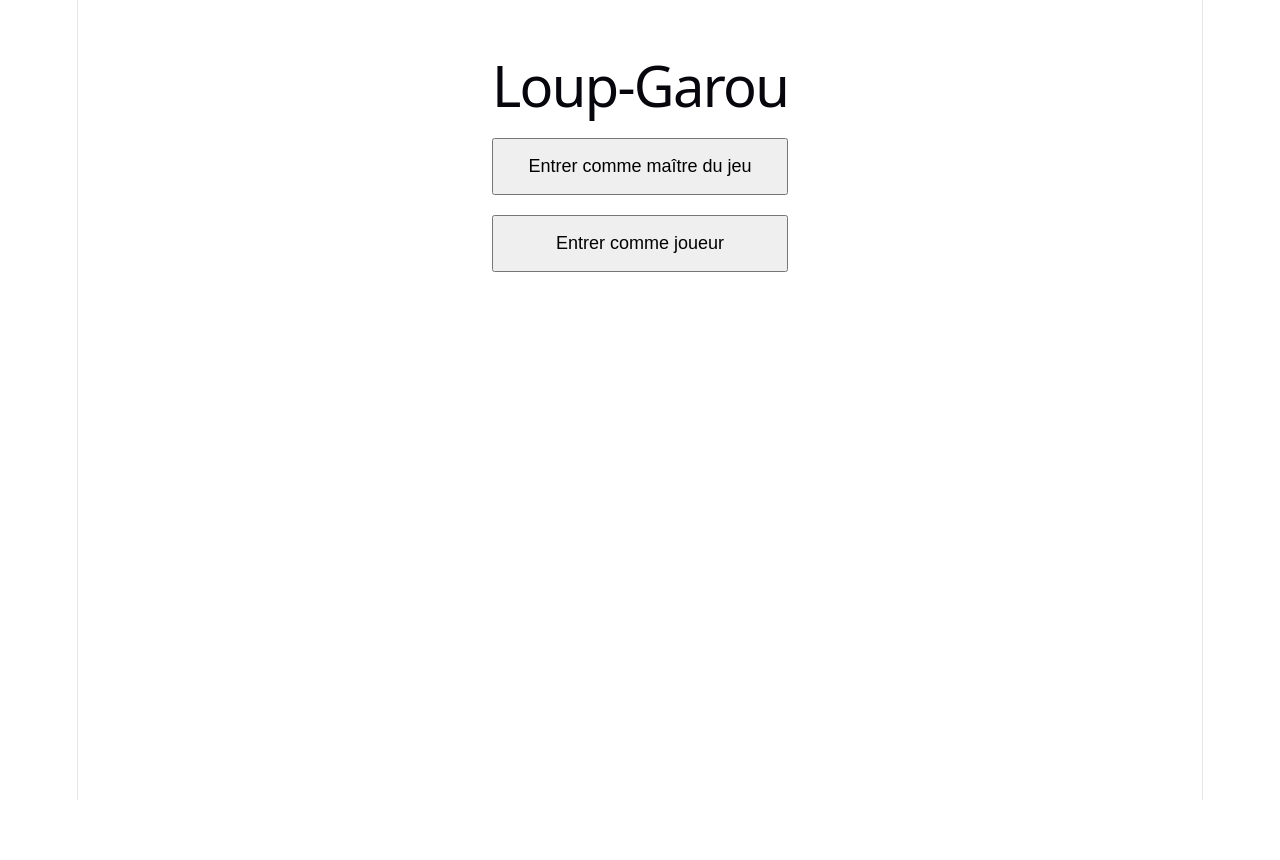
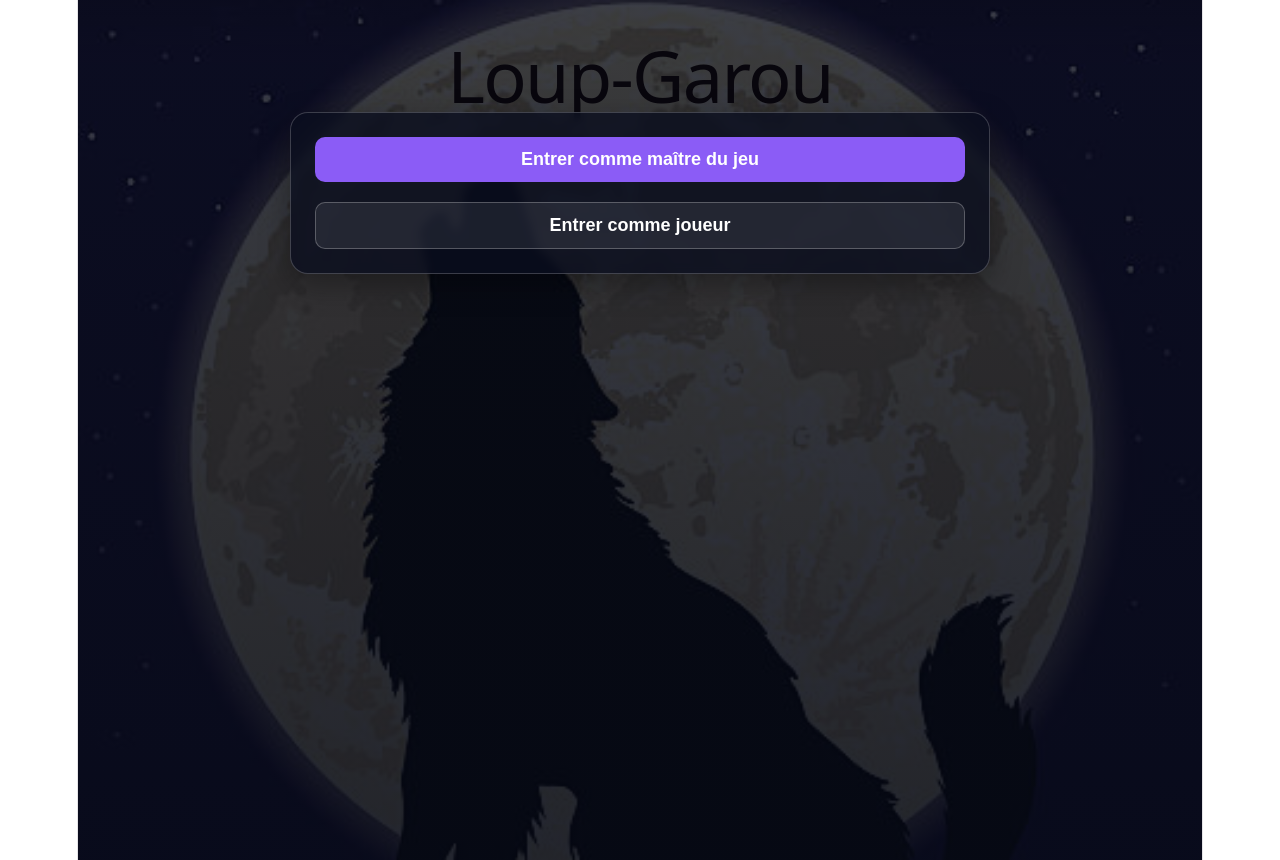
Before and after one commit to SOROFH-2S/loup-garou-app, a React (Vite) app: page / in a window 1280 px wide. Before the commit the page ends 800 px from the top, so only its background shows below. Built offline with nearby package versions, Linux system fonts and the light colour scheme.

Commit message:
Ajout fond image loup

```diff
--- a/src/App.jsx
+++ b/src/App.jsx
@@ -1,5 +1,6 @@
 import { useEffect, useMemo, useState } from "react"
 import { supabase } from "./supabase"
+import wolfMoon from "./assets/wolf-moon.png"
 
 const ROLE_LABELS = {
   loup: "Loup-garou",
@@ -61,21 +62,6 @@ function App() {
       sessionStorage.setItem("lg_session_id", sessionId)
     }
     return sessionId
-  }
-
-  function resetLocalState() {
-    setMessage("")
-    setCurrentGame(null)
-    setPlayers([])
-    setExpectedPlayers(4)
-    setRoleConfig({
-      ...EMPTY_ROLE_CONFIG,
-      loup: 1,
-      villageois: 3,
-    })
-    setJoinCode("")
-    setPlayerName("")
-    setHostName("")
   }
 
   function normalizeName(name) {
@@ -594,6 +580,56 @@ function App() {
 
   const me = players.find((p) => p.session_id === mySessionId)
 
+  const pageStyle = {
+    minHeight: "100vh",
+    backgroundImage: `linear-gradient(rgba(5, 8, 20, 0.78), rgba(5, 8, 20, 0.88)), url(${wolfMoon})`,
+    backgroundSize: "cover",
+    backgroundPosition: "center",
+    backgroundRepeat: "no-repeat",
+    padding: "30px 16px",
+    color: "white",
+  }
+
+  const panelStyle = {
+    background: "rgba(10, 14, 30, 0.78)",
+    border: "1px solid rgba(255,255,255,0.2)",
+    borderRadius: "18px",
+    padding: "24px",
+    backdropFilter: "blur(5px)",
+    boxShadow: "0 10px 30px rgba(0,0,0,0.35)",
+  }
+
+  const inputStyle = {
+    padding: "12px",
+    width: "100%",
+    marginBottom: "12px",
+    borderRadius: "10px",
+    border: "1px solid rgba(255,255,255,0.25)",
+    background: "rgba(255,255,255,0.08)",
+    color: "white",
+    outline: "none",
+  }
+
+  const buttonStyle = {
+    padding: "12px 16px",
+    cursor: "pointer",
+    borderRadius: "10px",
+    border: "none",
+    background: "#8b5cf6",
+    color: "white",
+    fontWeight: "bold",
+  }
+
+  const secondaryButtonStyle = {
+    padding: "12px 16px",
+    cursor: "pointer",
+    borderRadius: "10px",
+    border: "1px solid rgba(255,255,255,0.25)",
+    background: "rgba(255,255,255,0.08)",
+    color: "white",
+    fontWeight: "bold",
+  }
+
   if (currentGame) {
     const currentRoleConfig = currentGame.role_config || {}
     const isLobby = currentGame.status === "lobby"
@@ -602,10 +638,11 @@ function App() {
 
     if (entryMode === "host" && isLobby) {
       return (
-        <div style={{ padding: "40px", fontFamily: "Arial", maxWidth: "950px", margin: "0 auto" }}>
-          <h1>Loup-Garou</h1>
+        <div style={pageStyle}>
+          <div style={{ maxWidth: "980px", margin: "0 auto" }}>
+            <h1 style={{ textAlign: "center", fontSize: "64px", marginBottom: "24px" }}>Loup-Garou</h1>
 
-          <div style={{ border: "1px solid #ccc", borderRadius: "12px", padding: "20px", marginTop: "20px" }}>
+            <div style={panelStyle}>
               <h2>Salle d’attente maître du jeu</h2>
 
               <p><strong>Code de la partie :</strong> {currentGame.code}</p>
@@ -618,7 +655,7 @@ function App() {
                 min="4"
                 value={expectedPlayers}
                 onChange={(e) => setExpectedPlayers(Number(e.target.value))}
-              style={{ padding: "10px", width: "100%", marginTop: "5px", marginBottom: "15px" }}
+                style={inputStyle}
               />
 
               <div style={{ display: "flex", gap: "12px", flexWrap: "wrap", marginBottom: "15px" }}>
@@ -628,7 +665,7 @@ function App() {
                     setRoleConfig(suggested)
                     setMessage("Composition suggérée générée")
                   }}
-                style={{ padding: "10px 16px", cursor: "pointer" }}
+                  style={buttonStyle}
                 >
                   Générer une composition intelligente
                 </button>
@@ -638,7 +675,7 @@ function App() {
                     setRoleConfig({ ...EMPTY_ROLE_CONFIG })
                     setMessage("Composition remise à zéro")
                   }}
-                style={{ padding: "10px 16px", cursor: "pointer" }}
+                  style={secondaryButtonStyle}
                 >
                   Réinitialiser les rôles
                 </button>
@@ -653,10 +690,11 @@ function App() {
                     display: "flex",
                     alignItems: "center",
                     justifyContent: "space-between",
-                  border: "1px solid #555",
-                  borderRadius: "8px",
-                  padding: "10px",
+                    border: "1px solid rgba(255,255,255,0.18)",
+                    borderRadius: "12px",
+                    padding: "12px",
                     marginBottom: "10px",
+                    background: "rgba(255,255,255,0.04)",
                   }}
                 >
                   <span>{ROLE_LABELS[roleKey]}</span>
@@ -664,7 +702,7 @@ function App() {
                   <div style={{ display: "flex", alignItems: "center", gap: "10px" }}>
                     <button
                       onClick={() => changeRoleCount(roleKey, -1)}
-                    style={{ padding: "4px 10px", cursor: "pointer" }}
+                      style={secondaryButtonStyle}
                     >
                       -
                     </button>
@@ -673,7 +711,7 @@ function App() {
 
                     <button
                       onClick={() => changeRoleCount(roleKey, 1)}
-                    style={{ padding: "4px 10px", cursor: "pointer" }}
+                      style={buttonStyle}
                     >
                       +
                     </button>
@@ -684,11 +722,11 @@ function App() {
               <p><strong>Total des rôles :</strong> {totalConfiguredRoles} / {expectedPlayers}</p>
 
               <div style={{ display: "flex", gap: "12px", marginTop: "15px", flexWrap: "wrap" }}>
-              <button onClick={saveHostConfiguration} style={{ padding: "10px 16px", cursor: "pointer" }}>
+                <button onClick={saveHostConfiguration} style={secondaryButtonStyle}>
                   Sauvegarder la configuration
                 </button>
 
-              <button onClick={startGame} style={{ padding: "10px 16px", cursor: "pointer" }}>
+                <button onClick={startGame} style={buttonStyle}>
                   Lancer la partie
                 </button>
               </div>
@@ -707,15 +745,17 @@ function App() {
               {message && <p style={{ marginTop: "20px", fontWeight: "bold" }}>{message}</p>}
             </div>
           </div>
+        </div>
       )
     }
 
     if (entryMode === "host" && (isStarted || isEnded)) {
       return (
-        <div style={{ padding: "40px", fontFamily: "Arial", maxWidth: "1000px", margin: "0 auto" }}>
-          <h1>Loup-Garou</h1>
+        <div style={pageStyle}>
+          <div style={{ maxWidth: "1000px", margin: "0 auto" }}>
+            <h1 style={{ textAlign: "center", fontSize: "64px", marginBottom: "24px" }}>Loup-Garou</h1>
 
-          <div style={{ border: "1px solid #ccc", borderRadius: "12px", padding: "20px", marginTop: "20px" }}>
+            <div style={panelStyle}>
               <h2>Interface maître du jeu</h2>
 
               <p><strong>Code de la partie :</strong> {currentGame.code}</p>
@@ -723,7 +763,7 @@ function App() {
               <p><strong>Maître du jeu :</strong> {currentGame.host_name}</p>
 
               {isEnded && (
-              <p style={{ marginTop: "20px", fontWeight: "bold", color: "tomato" }}>
+                <p style={{ marginTop: "20px", fontWeight: "bold", color: "#ff6b57" }}>
                   Partie terminée{currentGame.winner ? ` — ${currentGame.winner}` : ""}
                 </p>
               )}
@@ -740,7 +780,7 @@ function App() {
 
                     <button
                       onClick={() => markPlayerDead(player.id, !player.alive)}
-                    style={{ marginLeft: "12px", padding: "6px 10px", cursor: "pointer" }}
+                      style={{ ...secondaryButtonStyle, marginLeft: "12px" }}
                     >
                       {player.alive ? "Marquer mort" : "Rendre vivant"}
                     </button>
@@ -750,22 +790,22 @@ function App() {
 
               <h3>Fin manuelle</h3>
               <div style={{ display: "flex", gap: "10px", flexWrap: "wrap" }}>
-              <button onClick={() => endGameManually("Le village gagne")} style={{ padding: "10px 14px", cursor: "pointer" }}>
+                <button onClick={() => endGameManually("Le village gagne")} style={secondaryButtonStyle}>
                   Village gagne
                 </button>
-              <button onClick={() => endGameManually("Les loups gagnent")} style={{ padding: "10px 14px", cursor: "pointer" }}>
+                <button onClick={() => endGameManually("Les loups gagnent")} style={secondaryButtonStyle}>
                   Loups gagnent
                 </button>
-              <button onClick={() => endGameManually("Cupidon gagne")} style={{ padding: "10px 14px", cursor: "pointer" }}>
+                <button onClick={() => endGameManually("Cupidon gagne")} style={secondaryButtonStyle}>
                   Cupidon gagne
                 </button>
-              <button onClick={() => endGameManually("Le pyromane gagne")} style={{ padding: "10px 14px", cursor: "pointer" }}>
+                <button onClick={() => endGameManually("Le pyromane gagne")} style={secondaryButtonStyle}>
                   Pyromane gagne
                 </button>
               </div>
 
               <div style={{ marginTop: "20px" }}>
-              <button onClick={newGame} style={{ padding: "10px 16px", cursor: "pointer" }}>
+                <button onClick={newGame} style={buttonStyle}>
                   Nouvelle partie
                 </button>
               </div>
@@ -773,14 +813,16 @@ function App() {
               {message && <p style={{ marginTop: "20px", fontWeight: "bold" }}>{message}</p>}
             </div>
           </div>
+        </div>
       )
     }
 
     return (
-      <div style={{ padding: "40px", fontFamily: "Arial", maxWidth: "850px", margin: "0 auto" }}>
-        <h1>Loup-Garou</h1>
+      <div style={pageStyle}>
+        <div style={{ maxWidth: "850px", margin: "0 auto" }}>
+          <h1 style={{ textAlign: "center", fontSize: "64px", marginBottom: "24px" }}>Loup-Garou</h1>
 
-        <div style={{ border: "1px solid #ccc", borderRadius: "12px", padding: "20px", marginTop: "20px" }}>
+          <div style={panelStyle}>
             <h2>{isLobby ? "Salle d’attente" : "Interface joueur"}</h2>
 
             <p><strong>Code de la partie :</strong> {currentGame.code}</p>
@@ -789,7 +831,7 @@ function App() {
             <p><strong>Joueurs connectés :</strong> {players.length} / {currentGame.expected_players}</p>
 
             {isEnded && (
-            <p style={{ marginTop: "20px", fontWeight: "bold", color: "tomato" }}>
+              <p style={{ marginTop: "20px", fontWeight: "bold", color: "#ff6b57" }}>
                 Partie terminée{currentGame.winner ? ` — ${currentGame.winner}` : ""}
               </p>
             )}
@@ -813,7 +855,7 @@ function App() {
             )}
 
             {me && (
-            <p style={{ marginTop: "10px", fontWeight: "bold", color: me.alive ? "lightgreen" : "tomato" }}>
+              <p style={{ marginTop: "10px", fontWeight: "bold", color: me.alive ? "lightgreen" : "#ff6b57" }}>
                 Tu es {me.alive ? "vivant" : "mort"}
               </p>
             )}
@@ -827,15 +869,17 @@ function App() {
             {message && <p style={{ marginTop: "20px", fontWeight: "bold" }}>{message}</p>}
           </div>
         </div>
+      </div>
     )
   }
 
   if (entryMode === "host") {
     return (
-      <div style={{ padding: "40px", fontFamily: "Arial", maxWidth: "700px", margin: "0 auto" }}>
-        <h1>Loup-Garou</h1>
+      <div style={pageStyle}>
+        <div style={{ maxWidth: "700px", margin: "0 auto" }}>
+          <h1 style={{ textAlign: "center", fontSize: "64px", marginBottom: "24px" }}>Loup-Garou</h1>
 
-        <div style={{ marginTop: "30px", padding: "20px", border: "1px solid #ccc", borderRadius: "10px" }}>
+          <div style={panelStyle}>
             <h2>Entrer comme maître du jeu</h2>
 
             <input
@@ -843,10 +887,10 @@ function App() {
               placeholder="Nom du maître du jeu"
               value={hostName}
               onChange={(e) => setHostName(e.target.value)}
-            style={{ padding: "10px", width: "100%", marginBottom: "10px" }}
+              style={inputStyle}
             />
 
-          <button onClick={createGameAsHost} style={{ padding: "10px 16px", cursor: "pointer" }}>
+            <button onClick={createGameAsHost} style={buttonStyle}>
               Créer la partie
             </button>
 
@@ -855,7 +899,7 @@ function App() {
                 setEntryMode("")
                 setMessage("")
               }}
-            style={{ padding: "10px 16px", cursor: "pointer", marginLeft: "10px" }}
+              style={{ ...secondaryButtonStyle, marginLeft: "10px" }}
             >
               Retour
             </button>
@@ -863,15 +907,17 @@ function App() {
 
           {message && <p style={{ marginTop: "20px", fontWeight: "bold" }}>{message}</p>}
         </div>
+      </div>
     )
   }
 
   if (entryMode === "player") {
     return (
-      <div style={{ padding: "40px", fontFamily: "Arial", maxWidth: "700px", margin: "0 auto" }}>
-        <h1>Loup-Garou</h1>
+      <div style={pageStyle}>
+        <div style={{ maxWidth: "700px", margin: "0 auto" }}>
+          <h1 style={{ textAlign: "center", fontSize: "64px", marginBottom: "24px" }}>Loup-Garou</h1>
 
-        <div style={{ marginTop: "30px", padding: "20px", border: "1px solid #ccc", borderRadius: "10px" }}>
+          <div style={panelStyle}>
             <h2>Entrer comme joueur</h2>
 
             <input
@@ -879,7 +925,7 @@ function App() {
               placeholder="Ton nom"
               value={playerName}
               onChange={(e) => setPlayerName(e.target.value)}
-            style={{ padding: "10px", width: "100%", marginBottom: "10px" }}
+              style={inputStyle}
             />
 
             <input
@@ -887,10 +933,10 @@ function App() {
               placeholder="Code de la partie"
               value={joinCode}
               onChange={(e) => setJoinCode(e.target.value.toUpperCase())}
-            style={{ padding: "10px", width: "100%", marginBottom: "10px" }}
+              style={inputStyle}
             />
 
-          <button onClick={joinGameAsPlayer} style={{ padding: "10px 16px", cursor: "pointer" }}>
+            <button onClick={joinGameAsPlayer} style={buttonStyle}>
               Rejoindre
             </button>
 
@@ -899,7 +945,7 @@ function App() {
                 setEntryMode("")
                 setMessage("")
               }}
-            style={{ padding: "10px 16px", cursor: "pointer", marginLeft: "10px" }}
+              style={{ ...secondaryButtonStyle, marginLeft: "10px" }}
             >
               Retour
             </button>
@@ -907,20 +953,23 @@ function App() {
 
           {message && <p style={{ marginTop: "20px", fontWeight: "bold" }}>{message}</p>}
         </div>
+      </div>
     )
   }
 
   return (
-    <div style={{ padding: "40px", fontFamily: "Arial", maxWidth: "700px", margin: "0 auto", textAlign: "center" }}>
-      <h1>Loup-Garou</h1>
+    <div style={pageStyle}>
+      <div style={{ maxWidth: "700px", margin: "0 auto", textAlign: "center" }}>
+        <h1 style={{ fontSize: "72px", marginBottom: "24px" }}>Loup-Garou</h1>
 
-      <div style={{ marginTop: "40px", display: "flex", flexDirection: "column", gap: "20px" }}>
+        <div style={panelStyle}>
+          <div style={{ display: "flex", flexDirection: "column", gap: "20px" }}>
             <button
               onClick={() => {
                 setEntryMode("host")
                 setMessage("")
               }}
-          style={{ padding: "16px", cursor: "pointer", fontSize: "18px" }}
+              style={{ ...buttonStyle, fontSize: "18px" }}
             >
               Entrer comme maître du jeu
             </button>
@@ -930,13 +979,15 @@ function App() {
                 setEntryMode("player")
                 setMessage("")
               }}
-          style={{ padding: "16px", cursor: "pointer", fontSize: "18px" }}
+              style={{ ...secondaryButtonStyle, fontSize: "18px" }}
             >
               Entrer comme joueur
             </button>
           </div>
+        </div>
 
         {message && <p style={{ marginTop: "20px", fontWeight: "bold" }}>{message}</p>}
+      </div>
     </div>
   )
 }
```
Also changed, not shown: src/assets/wolf-moon.png (added). Lines whose indentation alone changed are shown as unchanged.
